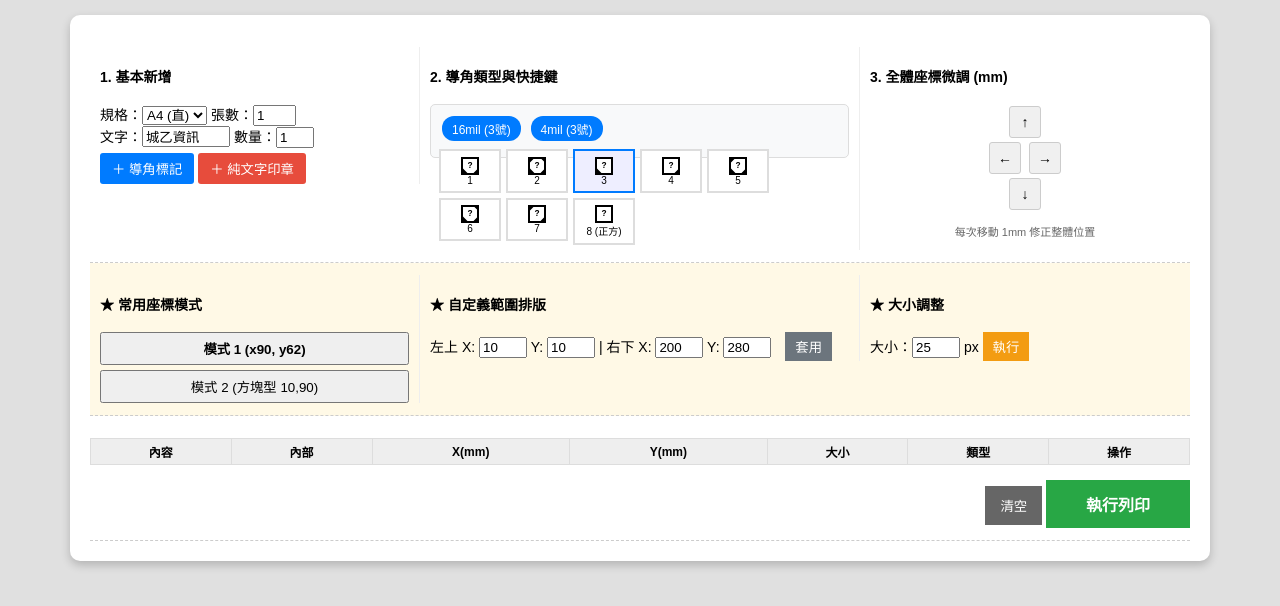
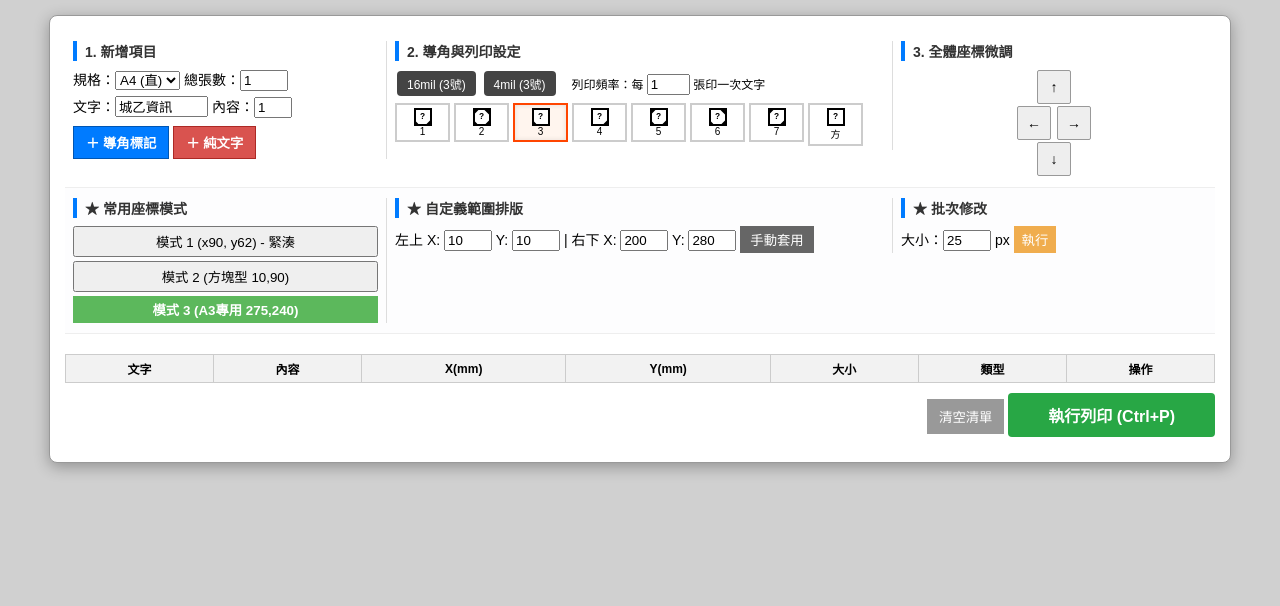
Before and after one commit to fanuman001/Vote-, a plain HTML site: page index.html in a window 1280 px wide. Drawn offline with Linux system fonts and the light colour scheme.

Commit message:
Update index.html

```diff
--- a/index.html
+++ b/index.html
@@ -2,48 +2,51 @@
 <html lang="zh-Hant">
 <head>
     <meta charset="UTF-8">
-    <title>工業標記定位工具 v11.0 (XP旗艦版)</title>
+    <title>工業標記定位工具 v12.0 (XP旗艦版)</title>
     <style>
-        body { font-family: "Microsoft JhengHei", Arial, sans-serif; margin: 0; padding: 15px; background: #e0e0e0; font-size: 14px; }
-        .controls { background: white; padding: 20px; border-radius: 10px; box-shadow: 0 4px 10px rgba(0,0,0,0.2); max-width: 1100px; margin: 0 auto 20px auto; }
-        .section { border-bottom: 1px dashed #ccc; padding: 12px 0; clear: both; }
+        body { font-family: "Microsoft JhengHei", Arial, sans-serif; margin: 0; padding: 15px; background: #d0d0d0; font-size: 14px; }
+        .controls { background: white; padding: 15px; border-radius: 8px; box-shadow: 0 4px 15px rgba(0,0,0,0.3); max-width: 1150px; margin: 0 auto 20px auto; border: 1px solid #999; }
+        .section { border-bottom: 1px solid #eee; padding: 10px 0; clear: both; }
+        .section:last-child { border-bottom: none; }
 
-        .col { float: left; box-sizing: border-box; padding: 0 10px; }
-        .col-1 { width: 30%; border-right: 1px solid #eee; }
-        .col-2 { width: 40%; border-right: 1px solid #eee; }
-        .col-3 { width: 30%; }
+        .col { float: left; box-sizing: border-box; padding: 0 8px; }
+        .col-1 { width: 28%; border-right: 1px solid #ddd; }
+        .col-2 { width: 44%; border-right: 1px solid #ddd; }
+        .col-3 { width: 28%; }
         .clearfix { clear: both; }
 
-        .picker-btn { border: 2px solid #ddd; padding: 5px; cursor: pointer; background: #fff; float: left; margin-right: 5px; width: 48px; text-align: center; margin-bottom: 5px; }
-        .picker-btn.active { border-color: #007bff; background: #eef; }
-        .preset-area { background: #f8f9fa; padding: 8px; border: 1px solid #ddd; border-radius: 5px; }
-        .preset-chip { cursor: pointer; display: inline-block; padding: 4px 10px; background: #007bff; color: white; border-radius: 12px; font-size: 12px; margin: 3px; }
+        h4 { margin: 0 0 8px 0; color: #333; border-left: 4px solid #007bff; padding-left: 8px; }
 
-        .queue-table { width: 100%; border-collapse: collapse; margin-top: 10px; background: #fff; font-size: 12px; }
-        .queue-table th, .queue-table td { border: 1px solid #ddd; padding: 4px; text-align: center; }
-        .queue-table input { width: 90%; padding: 2px; border: 1px solid #eee; text-align: center; }
+        .picker-btn { border: 2px solid #ccc; padding: 3px; cursor: pointer; background: #fff; float: left; margin: 0 4px 4px 0; width: 45px; text-align: center; }
+        .picker-btn.active { border-color: #ff4500; background: #fff5ee; box-shadow: inset 0 0 5px rgba(0,0,0,0.1); }
+        .preset-chip { cursor: pointer; display: inline-block; padding: 4px 10px; background: #444; color: white; border-radius: 4px; font-size: 12px; margin: 2px; }
+        .preset-chip:hover { background: #000; }
 
-        /* 紙張間隔樣式 */
-        .page { background: white; position: relative; margin: 40px auto; border: 1px solid #999; box-shadow: 5px 5px 15px rgba(0,0,0,0.1); box-sizing: border-box; page-break-after: always; overflow: hidden; }
+        .queue-table { width: 100%; border-collapse: collapse; margin-top: 10px; background: #fff; font-size: 12px; border: 1px solid #ccc; }
+        .queue-table th { background: #f2f2f2; border: 1px solid #ccc; padding: 5px; }
+        .queue-table td { border: 1px solid #ccc; padding: 3px; text-align: center; }
+        .queue-table input { width: 85%; padding: 2px; border: 1px solid #ddd; text-align: center; }
+
+        /* 紙張預覽樣式 */
+        .page { background: white; position: relative; margin: 30px auto; border: 1px solid #666; box-shadow: 8px 8px 0px rgba(0,0,0,0.1); box-sizing: border-box; page-break-after: always; overflow: hidden; }
         .A4 { width: 210mm; height: 297mm; }
         .A3 { width: 420mm; height: 297mm; }
 
         .print-item { position: absolute; display: block; white-space: nowrap; line-height: 1; }
         .label-text { display: inline-block; vertical-align: middle; font-weight: bold; margin-right: 5px; }
 
-        .icon-box {
-            position: relative; border: 2px solid #000; background: #fff;
-            display: inline-block; vertical-align: middle;
-            font-weight: bold; overflow: hidden; text-align: center;
-        }
+        .icon-box { position: relative; border: 2px solid #000; background: #fff; display: inline-block; vertical-align: middle; font-weight: bold; overflow: hidden; text-align: center; }
         .stamp-box { display: inline-block; vertical-align: middle; font-weight: bold; }
 
         .mask { position: absolute; width: 85%; height: 85%; background: white; border: 3px solid #000; box-sizing: border-box; transform: rotate(45deg); -ms-transform: rotate(45deg); -webkit-transform: rotate(45deg); }
         .m-tl { top: -60%; left: -60%; } .m-tr { top: -60%; right: -60%; }
         .m-bl { bottom: -60%; left: -60%; } .m-br { bottom: -60%; right: -60%; }
 
-        .move-ctrl { display: inline-block; width: 30px; height: 30px; line-height: 30px; text-align: center; background: #f0f0f0; border: 1px solid #ccc; cursor: pointer; font-weight: bold; margin: 2px; border-radius: 3px; }
-        .move-ctrl:hover { background: #ddd; }
+        .move-ctrl { display: inline-block; width: 32px; height: 32px; line-height: 32px; text-align: center; background: #eee; border: 1px solid #999; cursor: pointer; font-weight: bold; margin: 1px; border-radius: 2px; }
+        .move-ctrl:active { background: #ccc; }
+
+        .btn-main { background: #007bff; color: white; border: 1px solid #0056b3; padding: 6px 12px; cursor: pointer; font-weight: bold; }
+        .btn-stamp { background: #d9534f; color: white; border: 1px solid #ac2925; padding: 6px 12px; cursor: pointer; font-weight: bold; }
 
         @media print {
             .controls { display: none; }
@@ -57,43 +60,48 @@
 <div class="controls">
     <div class="section">
         <div class="col col-1">
-            <h4>1. 基本新增</h4>
+            <h4>1. 新增項目</h4>
             規格：<select id="paperSize" onchange="generate()"><option value="A4">A4 (直)</option><option value="A3">A3 (橫)</option></select>
-            張數：<input type="number" id="totalPage" value="1" style="width:35px" oninput="generate()"><br>
-            文字：<input type="text" id="inTxt" value="城乙資訊" style="width:80px">
-            數量：<input type="text" id="inNum" value="1" style="width:30px"><br>
-            <button onclick="addItemLogic()" style="background:#007bff; color:white; border:none; padding:6px 12px; cursor:pointer; margin-top:5px; border-radius:3px;">＋ 導角標記</button>
-            <button onclick="addStamp()" style="background:#e74c3c; color:white; border:none; padding:6px 12px; cursor:pointer; margin-top:5px; border-radius:3px;">＋ 純文字印章</button>
+            總張數：<input type="number" id="totalPage" value="1" style="width:40px" oninput="generate()"><br>
+            <div style="margin-top:5px;">
+                文字：<input type="text" id="inTxt" value="城乙資訊" style="width:85px">
+                內容：<input type="text" id="inNum" value="1" style="width:30px">
+            </div>
+            <div style="margin-top:8px;">
+                <button class="btn-main" onclick="addItemLogic()">＋ 導角標記</button>
+                <button class="btn-stamp" onclick="addStamp()">＋ 純文字</button>
+            </div>
         </div>
 
         <div class="col col-2">
-            <h4>2. 導角類型與快捷鍵</h4>
+            <h4>2. 導角與列印設定</h4>
             <div class="preset-area">
                 <span class="preset-chip" onclick="quickAdd('16mil 1/E', '1', 3)">16mil (3號)</span>
                 <span class="preset-chip" onclick="quickAdd('4mil E/H', 'E', 3)">4mil (3號)</span>
+                <span style="font-size:12px; margin-left:10px;">列印頻率：每 <input type="number" id="printFreq" value="1" style="width:35px" oninput="generate()"> 張印一次文字</span>
                 <div class="clearfix" style="margin-top:5px;"></div>
                 <div id="cornerPicker"></div>
             </div>
         </div>
 
         <div class="col col-3">
-            <h4>3. 全體座標微調 (mm)</h4>
+            <h4>3. 全體座標微調</h4>
             <div style="text-align:center;">
                 <div class="move-ctrl" onclick="shiftAll(0, -1)">↑</div><br>
                 <div class="move-ctrl" onclick="shiftAll(-1, 0)">←</div>
                 <div class="move-ctrl" onclick="shiftAll(1, 0)">→</div><br>
                 <div class="move-ctrl" onclick="shiftAll(0, 1)">↓</div>
             </div>
-            <p style="font-size:11px; color:#666; text-align:center;">每次移動 1mm 修正整體位置</p>
         </div>
         <div class="clearfix"></div>
     </div>
 
-    <div class="section" style="background: #fff9e6;">
+    <div class="section" style="background: #fdfdfe;">
         <div class="col col-1">
             <h4>★ 常用座標模式</h4>
-            <button onclick="applyRangeMode(1)" style="width:100%; margin-bottom:5px; padding:5px; font-weight:bold;">模式 1 (x90, y62)</button>
-            <button onclick="applyRangeMode(2)" style="width:100%; padding:5px;">模式 2 (方塊型 10,90)</button>
+            <button onclick="applyRangeMode(1)" style="width:100%; margin-bottom:4px; padding:4px;">模式 1 (x90, y62) - 緊湊</button>
+            <button onclick="applyRangeMode(2)" style="width:100%; margin-bottom:4px; padding:4px;">模式 2 (方塊型 10,90)</button>
+            <button onclick="applyRangeMode(3)" style="width:100%; padding:4px; background:#5cb85c; color:white; border:none; font-weight:bold;">模式 3 (A3專用 275,240)</button>
         </div>
         <div class="col col-2">
             <h4>★ 自定義範圍排版</h4>
@@ -101,12 +109,12 @@
             Y: <input type="number" id="custY1" value="10" style="width:40px"> |
             右下 X: <input type="number" id="custX2" value="200" style="width:40px">
             Y: <input type="number" id="custY2" value="280" style="width:40px">
-            <button onclick="applyRangeMode('custom')" style="background:#6c757d; color:white; border:none; padding:5px 10px; cursor:pointer; margin-left:10px;">套用</button>
+            <button onclick="applyRangeMode('custom')" style="background:#666; color:white; border:none; padding:4px 10px; cursor:pointer;">手動套用</button>
         </div>
         <div class="col col-3">
-            <h4>★ 大小調整</h4>
+            <h4>★ 批次修改</h4>
             大小：<input type="number" id="batchSize" value="25" style="width:40px"> px
-            <button onclick="setAllSize()" style="background:#f39c12; color:white; border:none; padding:5px 10px; cursor:pointer;">執行</button>
+            <button onclick="setAllSize()" style="background:#f0ad4e; color:white; border:none; padding:4px 8px; cursor:pointer;">執行</button>
         </div>
         <div class="clearfix"></div>
     </div>
@@ -114,15 +122,15 @@
     <div class="section">
         <table class="queue-table">
             <thead>
-                <tr style="background:#eee">
-                    <th>內容</th><th>內部</th><th>X(mm)</th><th>Y(mm)</th><th>大小</th><th>類型</th><th>操作</th>
+                <tr>
+                    <th>文字</th><th>內容</th><th>X(mm)</th><th>Y(mm)</th><th>大小</th><th>類型</th><th>操作</th>
                 </tr>
             </thead>
             <tbody id="queueBody"></tbody>
         </table>
-        <div style="margin-top:15px; text-align:right;">
-            <button onclick="clearQueue()" style="background:#666; color:#fff; border:none; padding:10px 15px; cursor:pointer;">清空</button>
-            <button onclick="window.print()" style="padding:12px 40px; background:#28a745; color:white; border:none; cursor:pointer; font-weight:bold; font-size:16px;">執行列印</button>
+        <div style="margin-top:10px; text-align:right;">
+            <button onclick="clearQueue()" style="background:#999; color:#fff; border:none; padding:8px 12px; cursor:pointer;">清空清單</button>
+            <button onclick="window.print()" style="padding:10px 40px; background:#28a745; color:white; border:none; cursor:pointer; font-weight:bold; font-size:16px; border-radius:4px;">執行列印 (Ctrl+P)</button>
         </div>
     </div>
 </div>
@@ -131,7 +139,6 @@
 
 <script>
     var queue = [];
-    // 定義導角遮罩：[左上, 右上, 左下, 右下]，8號為全無遮罩(正方形)
     var cornerDefs = { 0:[0,0,0,0], 1:[0,0,1,1], 2:[1,1,1,1], 3:[0,0,1,0], 4:[0,0,0,1], 5:[1,0,1,1], 6:[0,1,1,1], 7:[1,0,0,1], 8:[0,0,0,0] };
     var selectedCornerType = 3;
 
@@ -143,8 +150,7 @@
             btn.className = 'picker-btn' + (i === selectedCornerType ? ' active' : '');
             btn.id = 'p-' + i;
             btn.onclick = (function(idx){ return function(){ selectCorner(idx); }; })(i);
-            var label = (i===8) ? '8 (正方)' : i;
-            btn.innerHTML = createIconHtml(14, '?', cornerDefs[i], false) + '<div style="font-size:10px">' + label + '</div>';
+            btn.innerHTML = createIconHtml(14, '?', cornerDefs[i], false) + '<div style="font-size:10px">' + (i==8?'方':i) + '</div>';
             picker.appendChild(btn);
         }
     }
@@ -158,7 +164,6 @@
     function createIconHtml(size, num, corners, isStamp) {
         if (isStamp) return '<div class="stamp-box" style="font-size:'+(size*0.7)+'px; margin-left:5px;">' + num + '</div>';
         var html = '<div class="icon-box" style="width:'+size+'px;height:'+size+'px;line-height:'+(size-2)+'px;font-size:'+(size*0.6)+'px;">' + num;
-        // 8號不導角不加遮罩
         if(corners[0]) html += '<div class="mask m-tl"></div>';
         if(corners[1]) html += '<div class="mask m-tr"></div>';
         if(corners[2]) html += '<div class="mask m-bl"></div>';
@@ -180,11 +185,16 @@
 
     function applyRangeMode(mode) {
         if (queue.length === 0) return;
-        var x1, y1, x2, y2;
+        var x1, y1, x2, y2, itemW = 38, rowH = 12;
+
         if (mode === 1) {
             x1 = 90; y1 = 62; x2 = 90 + 80; y2 = 62 + 10;
+            itemW = 25; // 模式1縮小間距，變更緊湊
         } else if (mode === 2) {
             x1 = 10; y1 = 90; x2 = 10 + 50; y2 = 90 + 50;
+        } else if (mode === 3) {
+            document.getElementById('paperSize').value = "A3";
+            x1 = 275; y1 = 240; x2 = 275 + 40; y2 = 240 + 50;
         } else {
             x1 = parseFloat(document.getElementById('custX1').value);
             y1 = parseFloat(document.getElementById('custY1').value);
@@ -192,7 +202,7 @@
             y2 = parseFloat(document.getElementById('custY2').value);
         }
 
-        var curX = x1, curY = y1, itemW = 38, rowH = 12;
+        var curX = x1, curY = y1;
         for (var i = 0; i < queue.length; i++) {
             if (curX + itemW > x2 + 2) { curX = x1; curY += rowH; }
             if (curY + rowH > y2 + 2) break;
@@ -219,8 +229,8 @@
         for(var i=0; i<queue.length; i++) {
             var item = queue[i];
             var tr = document.createElement('tr');
-            var optHtml = '<option value="0" '+(item.corner==0?'selected':'')+'>印章</option>';
-            for(var k=1; k<=8; k++) optHtml += '<option value="'+k+'" '+(item.corner==k?'selected':'')+'>'+(k==8?'8號(方)':k+'號')+'</option>';
+            var optHtml = '<option value="0" '+(item.corner==0?'selected':'')+'>純文字</option>';
+            for(var k=1; k<=8; k++) optHtml += '<option value="'+k+'" '+(item.corner==k?'selected':'')+'>'+(k==8?'8(方)':k)+'號</option>';
             tr.innerHTML =
                 '<td><input type="text" value="'+item.txt+'" onchange="editItem('+i+',\'txt\',this.value)"></td>' +
                 '<td><input type="text" value="'+item.num+'" onchange="editItem('+i+',\'num\',this.value)" style="width:40px"></td>' +
@@ -228,7 +238,7 @@
                 '<td><input type="number" value="'+item.y+'" onchange="editItem('+i+',\'y\',this.value)" style="width:45px"></td>' +
                 '<td><input type="number" value="'+item.size+'" onchange="editItem('+i+',\'size\',this.value)" style="width:40px"></td>' +
                 '<td><select onchange="editItem('+i+',\'corner\',this.value)">'+optHtml+'</select></td>' +
-                '<td><button onclick="removeItem('+i+')">刪除</button></td>';
+                '<td><button onclick="removeItem('+i+')">刪</button></td>';
             body.appendChild(tr);
         }
         generate();
@@ -243,17 +253,29 @@
         area.innerHTML = '';
         var pSize = document.getElementById('paperSize').value;
         var total = parseInt(document.getElementById('totalPage').value);
-        for (var p = 1; p <= total; p++) {
+        var freq = parseInt(document.getElementById('printFreq').value) || 1;
+
+        for (var p = 0; p < total; p++) {
             var page = document.createElement('div');
             page.className = 'page ' + pSize;
+
+            // 判斷這一張紙是否要列印文字內容
+            var shouldShowText = (p % freq === 0);
+
             for(var j=0; j<queue.length; j++) {
                 var itm = queue[j];
                 var el = document.createElement('div');
                 el.className = 'print-item';
                 el.style.left = itm.x + 'mm';
                 el.style.top = itm.y + 'mm';
-                var icon = createIconHtml(itm.size, itm.num, cornerDefs[itm.corner], (itm.corner==0));
-                el.innerHTML = '<span class="label-text" style="font-size:'+(itm.size*0.5)+'px;">'+itm.txt+'</span>' + icon;
+
+                if (shouldShowText) {
+                    var icon = createIconHtml(itm.size, itm.num, cornerDefs[itm.corner], (itm.corner==0));
+                    el.innerHTML = '<span class="label-text" style="font-size:'+(itm.size*0.5)+'px;">'+itm.txt+'</span>' + icon;
+                } else {
+                    // 不印文字時，僅留一個極小的淡色點作為物理座標參考（可根據需求移除）
+                    el.innerHTML = '<div style="width:1px; height:1px; background:#eee;"></div>';
+                }
                 page.appendChild(el);
             }
             area.appendChild(page);
```
